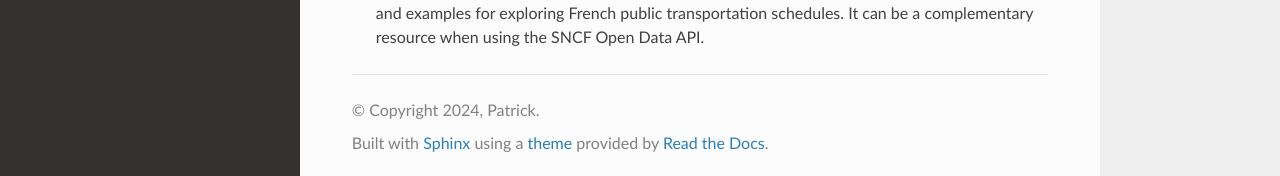
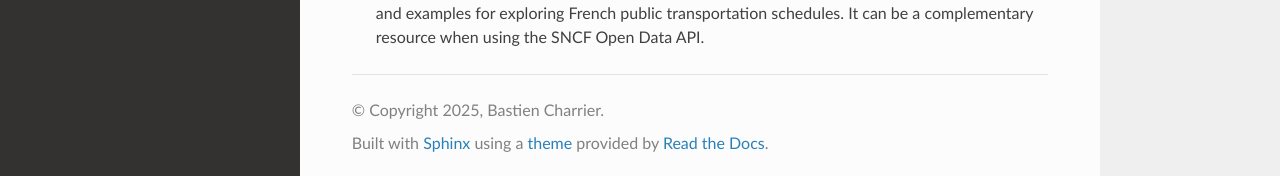
Before and after one commit to video2text/sakuli, a Sphinx documentation site: the page built from docs/source/index.rst, in a window 1280 px wide and 900 px high, scrolled down 3723 px. Shown: the part 721-897 px from the top of the window. Built offline with Sphinx 7.4.7 and the Read the Docs theme 3.1.0, drawn with Linux system fonts in a browser that asks for light colours.

Commit message:
Update conf.py

```diff
--- a/docs/source/conf.py
+++ b/docs/source/conf.py
@@ -3,7 +3,7 @@
 # -- Project information
 
 project = 'France Bus API'
-copyright = '2024, Patrick'
+copyright = '2025, Bastien Charrier'
 author = 'Bastien Charrier'
 
 release = '0.1'
```
